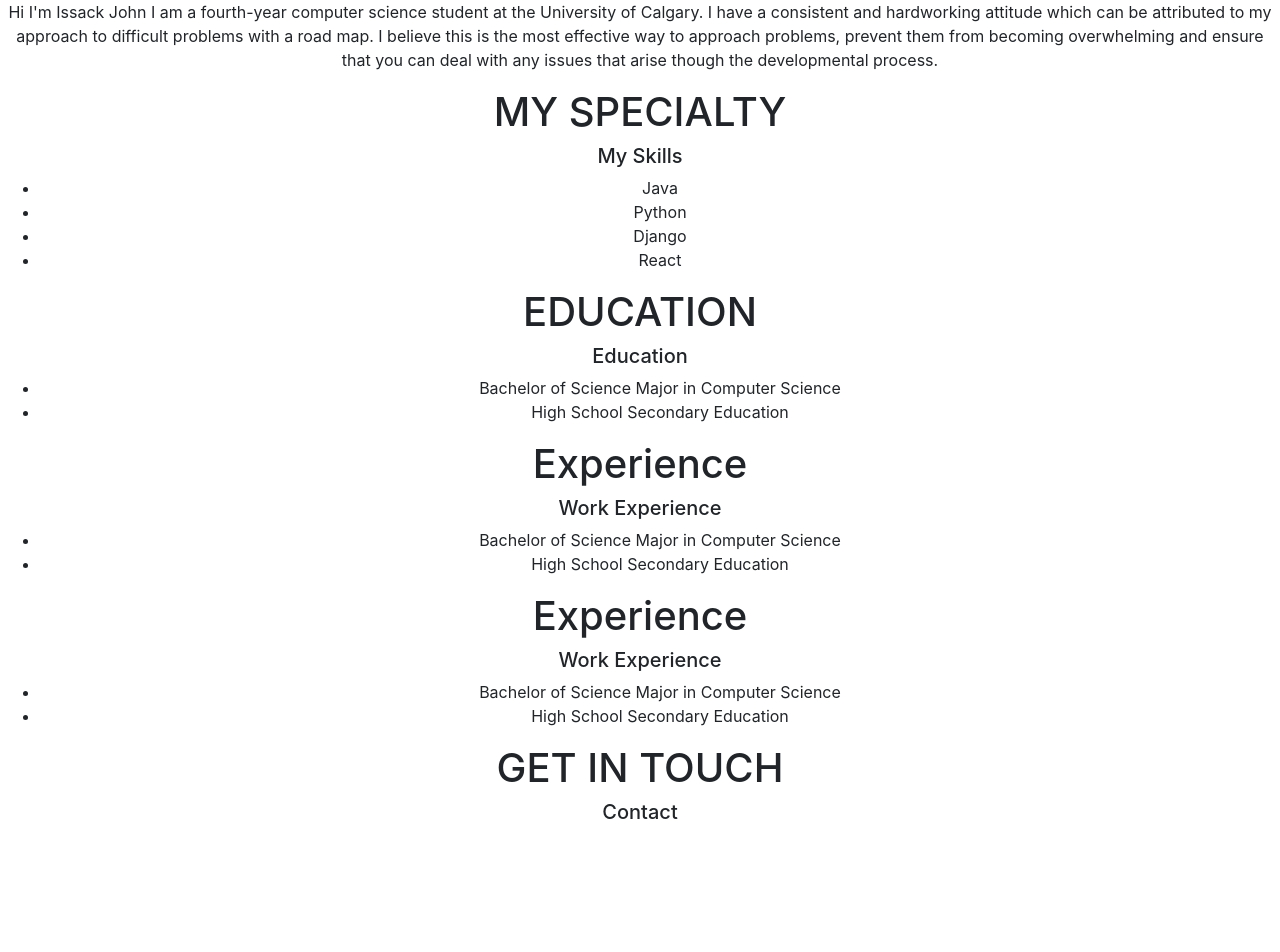
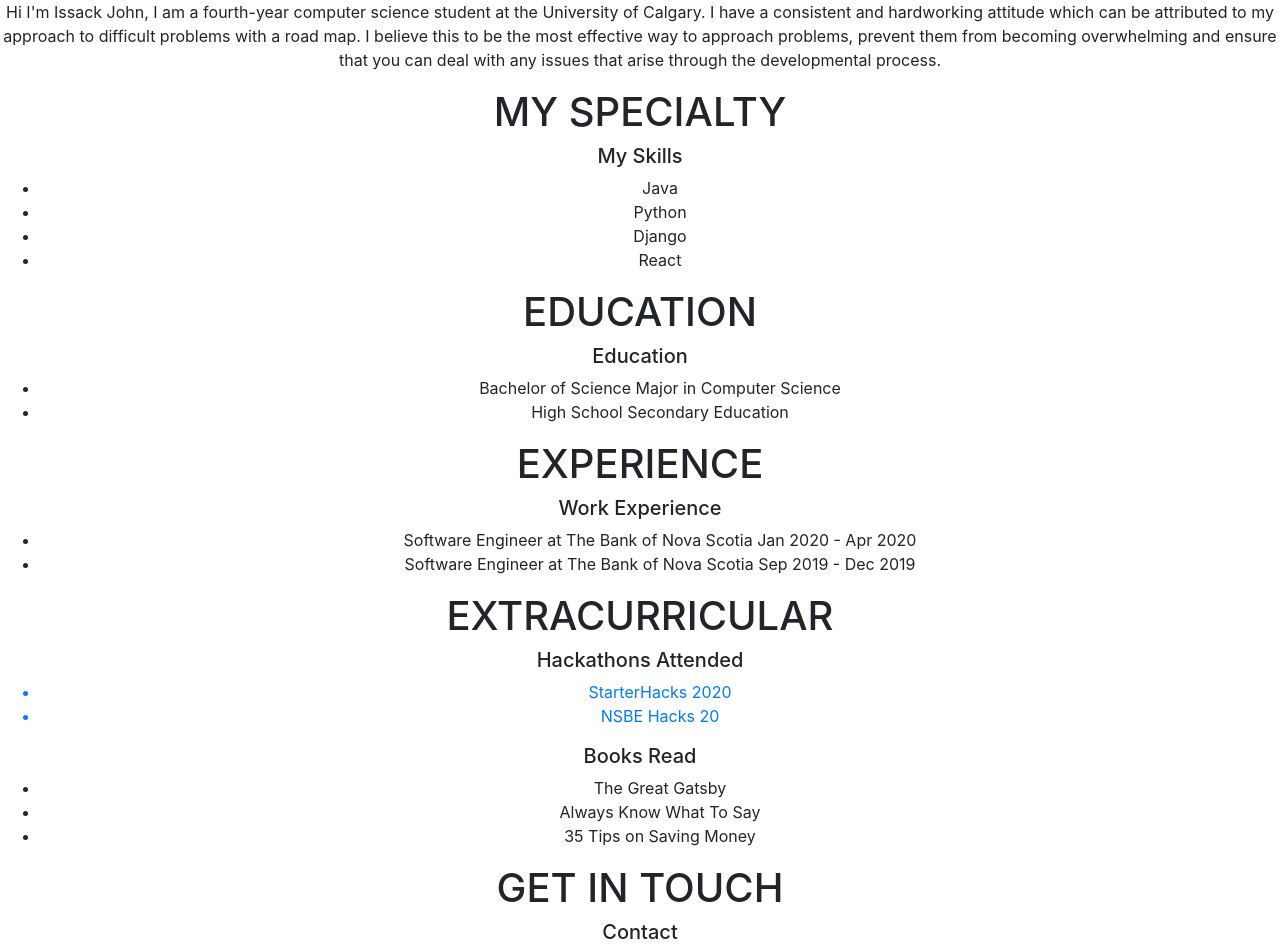
Before and after one commit to issackj1/react-site, a React (Create React App) app: page / in a window 1280 px wide. Shown: the part 944-1896 px from the top of the page. Before the commit the page ends 1776 px from the top, so only its background shows below. Built offline with nearby package versions, Linux system fonts and the light colour scheme.

Commit message:
some links to pages where hackathon content can be viewed

```diff
--- a/src/views/About.tsx
+++ b/src/views/About.tsx
@@ -6,10 +6,10 @@ function About() {
         <div>
             <h1>ABOUT ME</h1>
             <h5>Who am i?</h5>
-            <p>Hi I'm Issack John I am a fourth-year computer science student at the University of Calgary. I have a
+            <p>Hi I'm Issack John, I am a fourth-year computer science student at the University of Calgary. I have a
                 consistent and hardworking attitude which can be attributed to my approach to difficult problems with a
-                road map. I believe this is the most effective way to approach problems, prevent them from becoming
-                overwhelming and ensure that you can deal with any issues that arise though the developmental
+                road map. I believe this to be the most effective way to approach problems, prevent them from becoming
+                overwhelming and ensure that you can deal with any issues that arise through the developmental
                 process.</p>
         </div>
     );
--- a/src/views/Experience.tsx
+++ b/src/views/Experience.tsx
@@ -4,11 +4,13 @@ import '../App.css';
 function Experience() {
     return (
         <div>
-            <h1>Experience</h1>
+            <h1>EXPERIENCE</h1>
             <h5>Work Experience</h5>
             <ul>
-                <li>Bachelor of Science Major in Computer Science</li>
-                <li>High School Secondary Education</li>
+                <li>Software Engineer at The Bank of Nova Scotia Jan 2020 - Apr 2020</li>
+                <li>
+                    Software Engineer at The Bank of Nova Scotia Sep 2019 - Dec 2019
+                </li>
             </ul>
         </div>
     );
--- a/src/views/Extracurricular.tsx
+++ b/src/views/Extracurricular.tsx
@@ -4,11 +4,21 @@ import '../App.css';
 function Extracurricular() {
     return (
         <div>
-            <h1>Experience</h1>
-            <h5>Work Experience</h5>
+            <h1>EXTRACURRICULAR</h1>
+            <h5>Hackathons Attended</h5>
             <ul>
-                <li>Bachelor of Science Major in Computer Science</li>
-                <li>High School Secondary Education</li>
+                <a href="https://devpost.com/software/starterhacks2020-klj3qb" rel={"noopener noreferrer"} target={"_blank"}>
+                    <li>StarterHacks 2020</li>
+                </a>
+                <a href="https://devpost.com/software/black-tech-initiative-4fghix" rel={"noopener noreferrer"} target={"_blank"}>
+                    <li>NSBE Hacks 20</li>
+                </a>
+            </ul>
+            <h5>Books Read</h5>
+            <ul>
+                <li>The Great Gatsby</li>
+                <li>Always Know What To Say</li>
+                <li>35 Tips on Saving Money</li>
             </ul>
         </div>
     );
```
Also changed, not shown: 1 other file (tests, documents, lock files or other folders).
